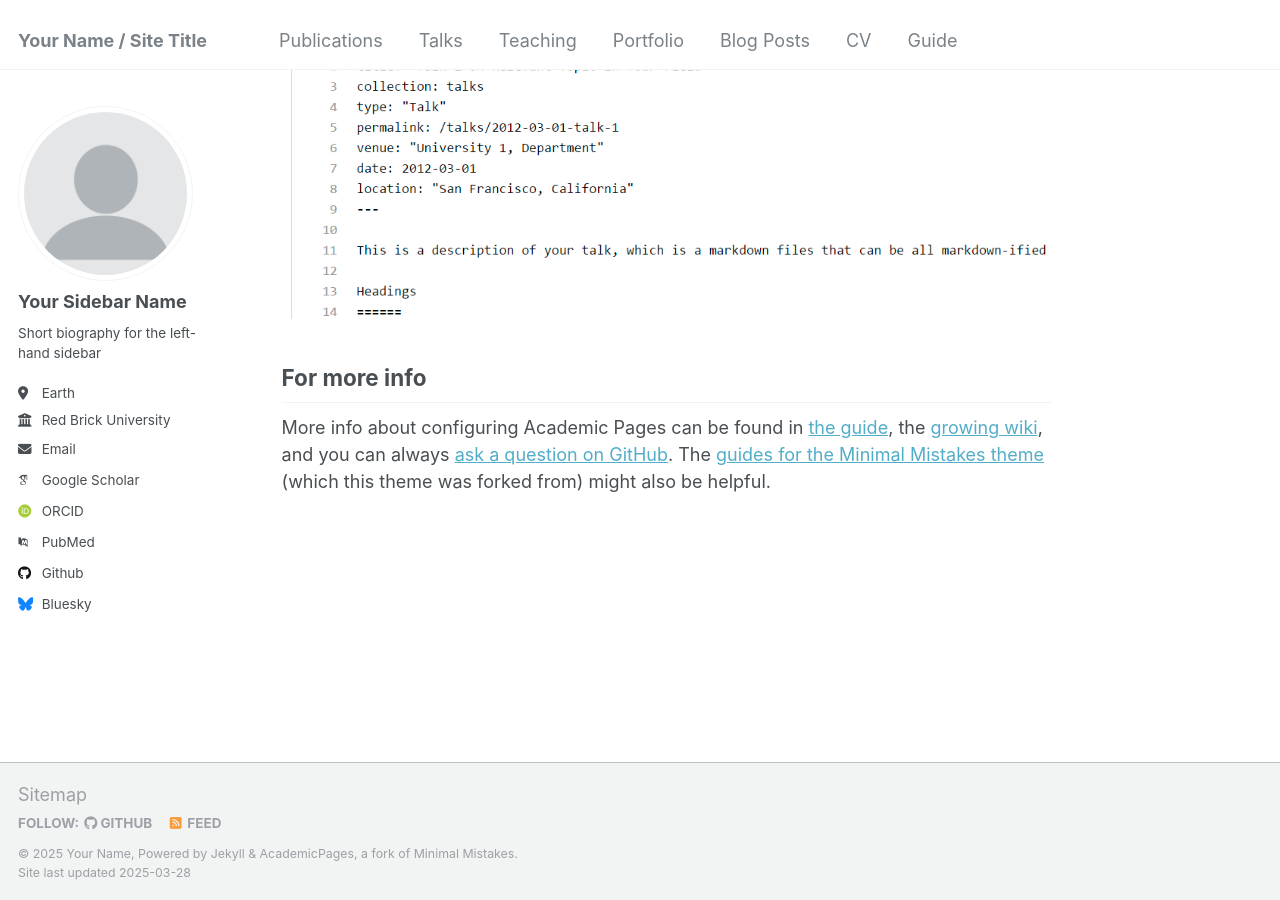
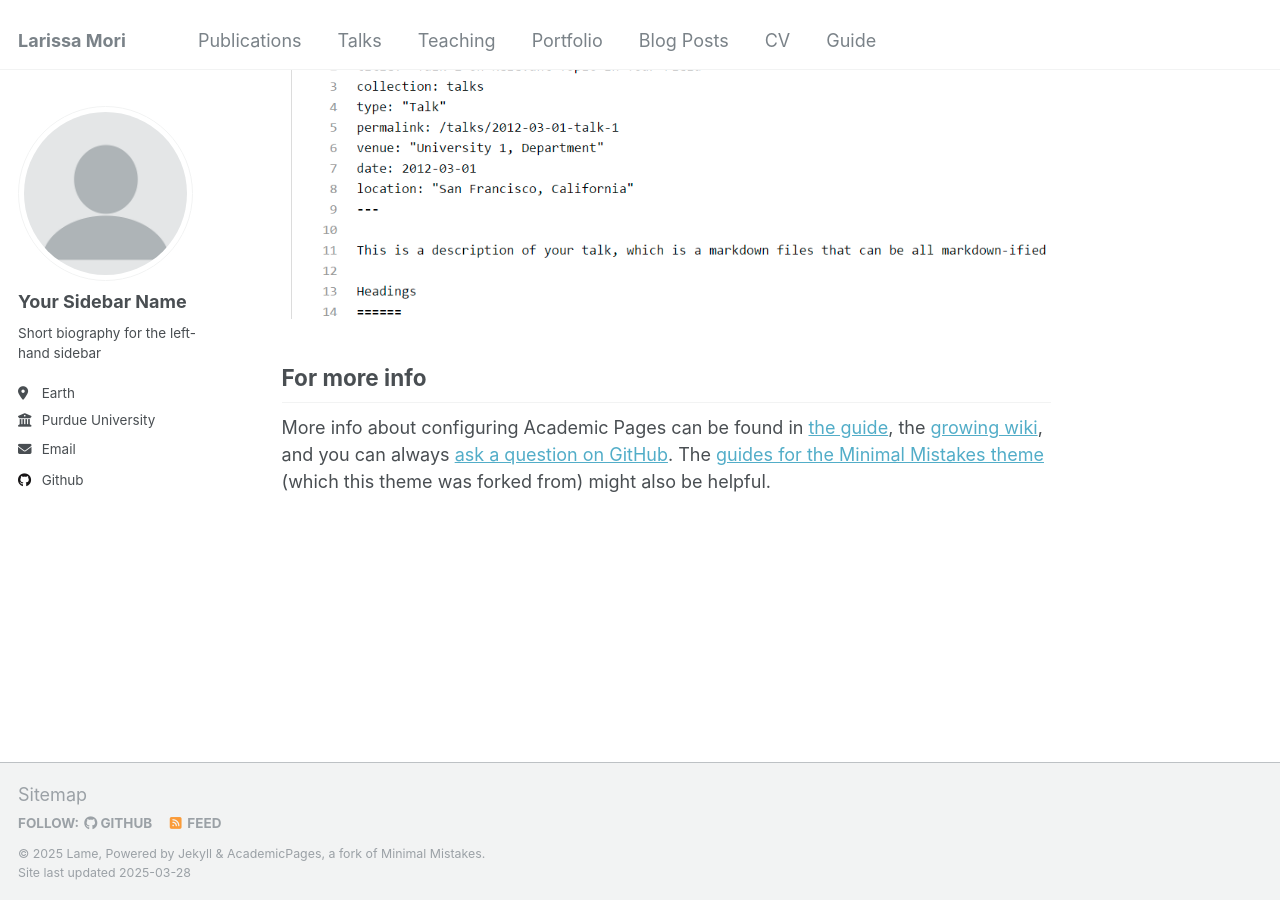
Before and after one commit to larimo/larimo.github.io, a Jekyll site: the page built from _pages/about.md, in a window 1280 px wide and 900 px high, scrolled down 2643 px. Built offline with Jekyll 4.4.1, drawn with Linux system fonts in a browser that asks for light colours; some web fonts are replaced.

Commit message:
Update _config.yml

```diff
--- a/_config.yml
+++ b/_config.yml
@@ -8,11 +8,11 @@
 
 # Basic Site Settings
 locale                   : "en-US"
-title                    : "Your Name / Site Title"
+title                    : "Larissa Mori"
 title_separator          : "-"
-name                     : &name "Your Name"
-description              : &description "personal description"
-url                      : https://academicpages.github.io # the base hostname & protocol for your site e.g. "https://[your GitHub username].github.io"
+name                     : &name "Lame"
+description              : &description "PhD Candidate"
+url                      : https://larimo.github.io # the base hostname & protocol for your site e.g. "https://[your GitHub username].github.io"
 baseurl                  : "" # the subpath of your site, e.g. "/blog"
 repository               : "academicpages/academicpages.github.io"
 
@@ -26,17 +26,17 @@ author:
   pronouns         : # example: "she/her"
   bio              : "Short biography for the left-hand sidebar"
   location         : "Earth"
-  employer         : "Red Brick University"
+  employer         : "Purdue University"
   uri              : # URL
   email            : "none@example.org"
 
   # Academic websites
   arxiv            : # URL - Update with the correct link to your profile
-  googlescholar    : "https://scholar.google.com/citations?user=PS_CX0AAAAAJ"
+  googlescholar    : #"https://scholar.google.com/citations?user=PS_CX0AAAAAJ"
   impactstory      : # URL
-  orcid            : "http://orcid.org/yourorcidurl"
+  orcid            : #"http://orcid.org/yourorcidurl"
   semantic         : # URL
-  pubmed           : "https://www.ncbi.nlm.nih.gov/pubmed/?term=john+snow"
+  pubmed           : #"https://www.ncbi.nlm.nih.gov/pubmed/?term=john+snow"
   researchgate     : # URL
   scopus           : # URL
 
@@ -44,12 +44,12 @@ author:
   bitbucket        : # Username - Update with your username on the site
   codepen          : # Username
   dribbble         : # Username
-  github           : "academicpages"
+  github           : "larimo"
   kaggle           : # Username
   stackoverflow    : # User number or user number and name (i.e., use "1" or "1/jeff-atwood")
 
   # Social media
-  bluesky          : "bsky.app" # Replace this with you Bluesky username
+  bluesky          : #"bsky.app" # Replace this with you Bluesky username
   facebook         : # Username
   flickr           : # Username
   foursquare       : # Username
```
